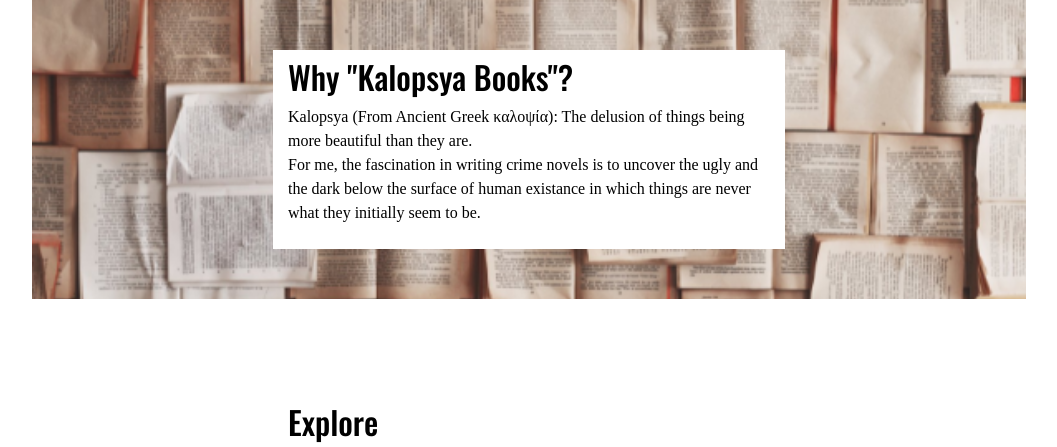
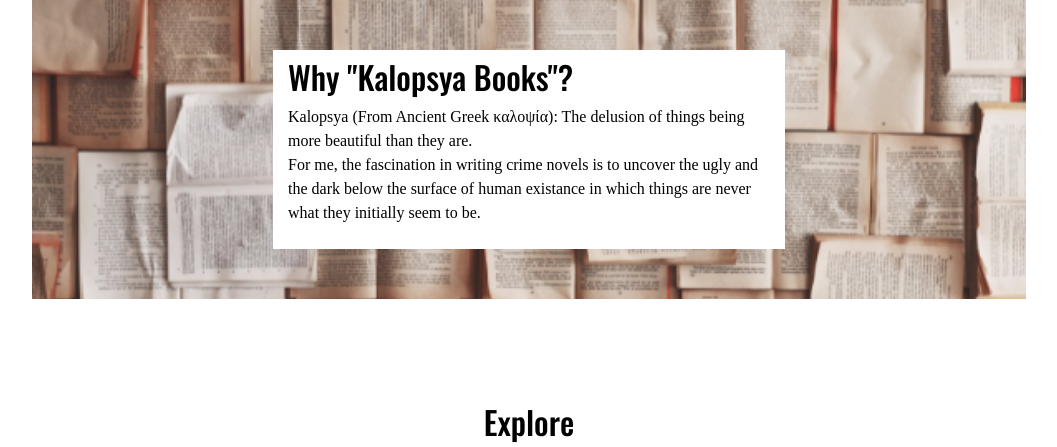
Before and after one commit to Code-Institute-Submissions/lisa1Q84-kalopsia_lens_NovResub, a Django app: page / in a window 1280 px wide. Shown: the part 1290-1737 px from the top of the page, without its empty margins (111-1168 px from the left). Run offline with Django 3.2, Linux system fonts and the light colour scheme; some libraries are stand-ins or nearby versions; some web fonts are replaced.

Commit message:
add text center class to carousel header

```diff
--- a/home/templates/home/index.html
+++ b/home/templates/home/index.html
@@ -63,7 +63,7 @@
     <section class="py-5 bg-white">
         <div class="row justify-content-center pb-5 content">
             <div class="col-md-6">
-                <h2>Explore</h2>
+                <h2 class="text-center">Explore</h2>
                 <div id="carouselExampleControls" class="carousel slide" data-ride="carousel">
                     <div class="carousel-inner">
                         <div class="carousel-item active">
```
